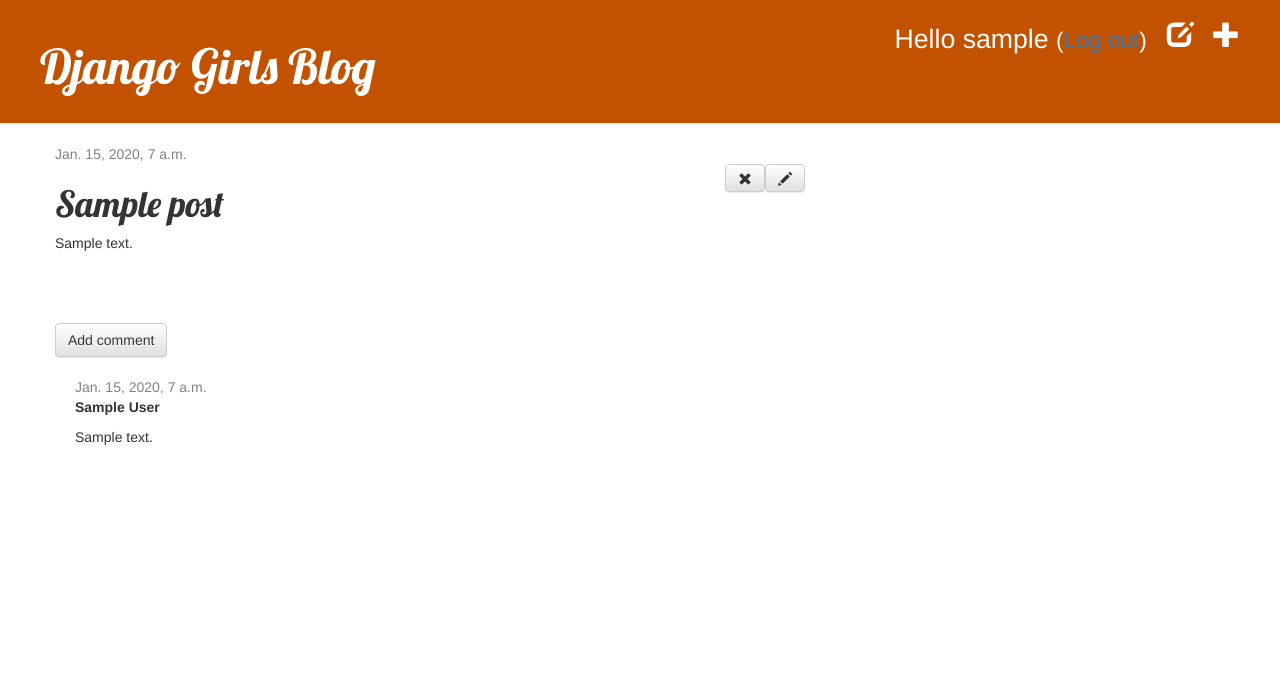
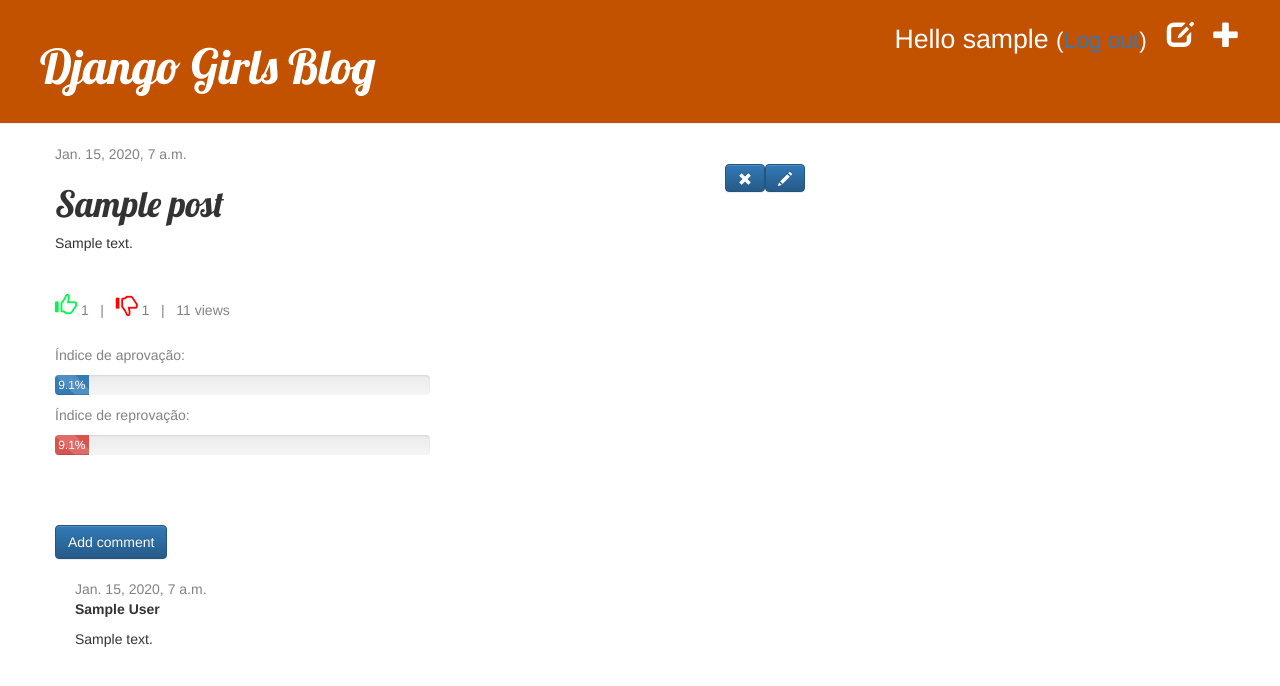
Before and after one commit to vanessakoch/DjangoTutorial, a Django app: page /post/1/ in a window 1280 px wide. Shown: the top 686 px of the page. Run offline with Django 3.2, Linux system fonts and the light colour scheme; a user stored in the database is signed in; tables that the repository leaves empty hold one stand-in row (values such as "Sample post"); parts of the project's set-up code (start-up, migrations or seed data) failed here and were passed over; some libraries are stand-ins or nearby versions.

Commit message:
add likes, deslikes, progressbar e update de css

```diff
--- a/blog/admin.py
+++ b/blog/admin.py
@@ -1,5 +1,7 @@
 from django.contrib import admin
-from .models import Post, Comment
+from .models import Post, Comment, PostLike, PostDislike
 
 admin.site.register(Post)
 admin.site.register(Comment)
+admin.site.register(PostLike)
+admin.site.register(PostDislike)
--- a/blog/models.py
+++ b/blog/models.py
@@ -1,6 +1,7 @@
 from django.conf import settings
 from django.db import models
 from django.utils import timezone
+from django.contrib.auth.models import User
 
 class Post(models.Model):
     author = models.ForeignKey(settings.AUTH_USER_MODEL, on_delete=models.CASCADE)
@@ -8,10 +9,17 @@
     text = models.TextField()
     created_date = models.DateTimeField(default=timezone.now)
     published_date = models.DateTimeField(blank=True, null=True)
+    views = models.BigIntegerField(default=0)
 
     def publish(self):
         self.published_date = timezone.now()
         self.save()
+
+    def likes_count(self):
+        return PostLike.objects.filter(post=self).count()
+
+    def dislikes_count(self):
+        return PostDislike.objects.filter(post=self).count()
 
     def __str__(self):
         return self.title
@@ -19,6 +27,21 @@
     def approved_comments(self):
         return self.comments.filter(approved_comment=True)
 
+class PostLike(models.Model):
+    user = models.ForeignKey(User, on_delete=models.CASCADE)
+    post = models.ForeignKey(Post, on_delete=models.CASCADE)
+    created_date = models.DateTimeField(auto_now=True)
+
+    def __str__(self):
+        return '{} - {}'.format(self.post.title, self.user)
+
+class PostDislike(models.Model):
+    user = models.ForeignKey(User, on_delete=models.CASCADE)
+    post = models.ForeignKey('blog.Post', on_delete=models.CASCADE)
+    created_date = models.DateTimeField(auto_now=True)
+
+    def __str__(self):
+        return '{} - {}'.format(self.post.title, self.user)
 
 class Comment(models.Model):
     post = models.ForeignKey('blog.Post', on_delete=models.CASCADE, related_name='comments')
--- a/blog/static/css/blog.css
+++ b/blog/static/css/blog.css
@@ -1,3 +1,22 @@
+.glyphicon-thumbs-down, .glyphicon-thumbs-up {
+    margin: 30px 0;
+    font-size: 22px;
+    color: #b9b6b6;
+}
+
+.liked {
+    color: rgb(4, 245, 77);
+}
+
+.disliked {
+    color: #F00;
+}
+
+.progress {
+    margin: 10px 0;
+    width: 50%;
+}
+
 h1 a, h2 a {
     color: #C25100;
     font-family: 'Lobster';
@@ -74,3 +93,7 @@
 img {
     width: 50%;
 }
+
+input, textarea {
+    margin: 5px 0;
+}
--- a/blog/templates/blog/add_comment_to_post.html
+++ b/blog/templates/blog/add_comment_to_post.html
@@ -4,6 +4,6 @@
     <h1>New comment</h1>
     <form method="POST" class="post-form">{% csrf_token %}
         {{ form.as_p }}
-        <button type="submit" class="save btn btn-default">Send</button>
+        <button type="submit" class="save btn btn-primary">Send</button>
     </form>
 {% endblock %}
--- a/blog/templates/blog/post_detail.html
+++ b/blog/templates/blog/post_detail.html
@@ -8,25 +8,68 @@
             </div>
         {% else %}
             {% if user.is_authenticated %}
-                <a class="btn btn-default right" href="{% url 'post_publish' pk=post.pk %}">Publish</a>
+                <a class="btn btn-primary right" href="{% url 'post_publish' pk=post.pk %}">Publish</a>
             {% endif %}
         {% endif %}
         {% if user.is_authenticated %}
-        <a class="btn btn-default right" href="{% url 'post_edit' pk=post.pk %}"><span class="glyphicon glyphicon-pencil"></span></a>
-        <a class="btn btn-default right" href="{% url 'post_remove' pk=post.pk %}"><span class="glyphicon glyphicon-remove"></span></a>
+            <a class="btn btn-primary right" href="{% url 'post_edit' pk=post.pk %}"><span class="glyphicon glyphicon-pencil"></span></a>
+            <a class="btn btn-primary right" href="{% url 'post_remove' pk=post.pk %}"><span class="glyphicon glyphicon-remove"></span></a>
         {% endif %}
+
         <h1>{{ post.title }}</h1>
         <p>{{ post.text|linebreaksbr }}</p>
+
+        <div class="date">
+            <a href="{% url 'post_like' pk=post.pk %}">
+                {% if liked %}
+                    <span class="glyphicon glyphicon-thumbs-up liked"></span>
+                {% else %}
+                    <span class="glyphicon glyphicon-thumbs-up"></span>
+                {% endif %}
+            </a>
+
+            {{ post.likes_count }} &nbsp; | &nbsp;
+
+            <a href="{% url 'post_dislike' pk=post.pk %}">
+                {% if disliked %}
+                    <span class="glyphicon glyphicon-thumbs-down disliked"></span>
+                {% else %}
+                    <span class="glyphicon glyphicon-thumbs-down"></span>
+                {% endif %}
+            </a>
+
+            {{ post.dislikes_count }} &nbsp; | &nbsp;
+
+            {{ post.views }} views
+
+            </br>
+            Índice de aprovação:
+            <div class="progress">
+                <div class="progress-bar progress-bar-striped bg-success" role="progressbar"
+                aria-valuenow="{{ percent_likes|floatformat:1 }}" aria-valuemin="0" aria-valuemax="100" style="width:{{ percent_likes|floatformat:0 }}%">
+                {{ percent_likes|floatformat:1 }}%
+                </div>
+            </div>
+
+            Índice de reprovação:
+            <div class="progress">
+                <div class="progress-bar progress-bar-danger progress-bar-striped" role="progressbar"
+                aria-valuenow="{{ percent_dislikes|floatformat:1 }}" aria-valuemin="0" aria-valuemax="100" style="width:{{ percent_dislikes|floatformat:0 }}%">
+                {{ percent_dislikes|floatformat:1 }}%
+                </div>
+            </div>
+        </div>
     </div>
-    <a class="btn btn-default" href="{% url 'add_comment_to_post' pk=post.pk %}">Add comment</a>
+
+    <a class="btn btn-primary" href="{% url 'add_comment_to_post' pk=post.pk %}">Add comment</a>
     {% for comment in post.comments.all %}
     	{% if user.is_authenticated or comment.approved_comment %}
         <div class="comment">
             <div class="date">{{ comment.created_date }}
 
             {% if not comment.approved_comment %}
-            	<a class="btn btn-default" href="{% url 'comment_remove' pk=comment.pk %}"><span class="glyphicon glyphicon-remove"></span></a>
-                <a class="btn btn-default" href="{% url 'comment_approve' pk=comment.pk %}"><span class="glyphicon glyphicon-ok"></span></a>
+            	<a class="btn btn-primary" href="{% url 'comment_remove' pk=comment.pk %}"><span class="glyphicon glyphicon-remove"></span></a>
+                <a class="btn btn-primary" href="{% url 'comment_approve' pk=comment.pk %}"><span class="glyphicon glyphicon-ok"></span></a>
             {% endif %}
             </div>
             <strong>{{ comment.author }}</strong>
@@ -34,7 +77,7 @@
         </div>
         {% endif %}
     {% empty %}
-        <p>No comments here yet :(</p>
+        <p></br>No comments here yet :(</p>
     {% endfor %}
 
 {% endblock %}
--- a/blog/templates/blog/post_edit.html
+++ b/blog/templates/blog/post_edit.html
@@ -4,6 +4,6 @@
     <h2>New post</h2>
     <form method="POST" class="post-form">{% csrf_token %}
         {{ form.as_p }}
-        <button type="submit" class="save btn btn-default">Save</button>
+        <button type="submit" class="save btn btn-primary">Save</button>
     </form>
 {% endblock %}
--- a/blog/urls.py
+++ b/blog/urls.py
@@ -9,6 +9,8 @@
     path('drafts/', views.post_draft_list, name='post_draft_list'),
     path('post/<pk>/publish/', views.post_publish, name='post_publish'),
     path('post/<pk>/remove/', views.post_remove, name='post_remove'),
+    path('post/<pk>/like/', views.post_like, name='post_like'),
+    path('post/<pk>/dislike/', views.post_dislike, name='post_dislike'),
     path('post/<int:pk>/comment/', views.add_comment_to_post, name='add_comment_to_post'),
     path('comment/<int:pk>/approve/', views.comment_approve, name='comment_approve'),
     path('comment/<int:pk>/remove/', views.comment_remove, name='comment_remove'),
--- a/blog/views.py
+++ b/blog/views.py
@@ -1,6 +1,6 @@
 from django.shortcuts import render, get_object_or_404
 from django.utils import timezone
-from .models import Post, Comment
+from .models import Post, Comment, PostLike, PostDislike
 from .forms import PostForm, CommentForm
 from django.shortcuts import redirect
 from django.contrib.auth.decorators import login_required
@@ -11,7 +11,38 @@
 
 def post_detail(request, pk):
     post = get_object_or_404(Post, pk=pk)
-    return render(request, 'blog/post_detail.html', {'post': post})
+    post.views += 1
+    post.save()
+    liked = False
+    disliked = False
+
+    if request.user.is_authenticated:
+
+        likes_count = PostLike.objects.filter(
+            post_id=pk,
+            user=request.user
+        ).count()
+
+        dislikes_count = PostDislike.objects.filter(
+            post_id=pk,
+            user=request.user
+        ).count()
+
+        if likes_count > 0:
+            liked = True
+
+        if dislikes_count > 0:
+            disliked = True
+
+    percent_likes = post.likes_count() * 100 / post.views
+    percent_dislikes = post.dislikes_count() * 100 / post.views
+
+    return render(
+        request,
+        'blog/post_detail.html',
+        {'post': post, 'liked': liked, 'disliked': disliked,
+        'percent_likes': percent_likes, 'percent_dislikes': percent_dislikes}
+    )
 
 @login_required
 def post_new(request):
@@ -61,6 +92,44 @@
     post.delete()
     return redirect('post_list')
 
+@login_required
+def post_like(request, pk):
+    likes_count = PostLike.objects.filter(
+        post_id=pk,
+        user=request.user
+    ).count()
+
+    dislikes_count = PostDislike.objects.filter(
+        post_id=pk,
+        user=request.user
+    ).count()
+
+    if likes_count == 0 and dislikes_count == 0:
+        post_like, created = PostLike.objects.get_or_create(
+            post_id=pk,
+            user=request.user
+        )
+    return redirect('post_detail', pk=pk)
+
+@login_required
+def post_dislike(request, pk):
+    likes_count = PostLike.objects.filter(
+        post_id=pk,
+        user=request.user
+    ).count()
+
+    dislikes_count = PostDislike.objects.filter(
+        post_id=pk,
+        user=request.user
+    ).count()
+
+    if likes_count == 0 and dislikes_count == 0:
+        post_dislike, created = PostDislike.objects.get_or_create(
+            post_id=pk,
+            user=request.user
+        )
+    return redirect('post_detail', pk=pk)
+
 def add_comment_to_post(request, pk):
     post = get_object_or_404(Post, pk=pk)
     if request.method == "POST":
```
Also changed, not shown: blog/migrations/0003_post_views.py (added), blog/migrations/0004_post_likes.py (added), blog/migrations/0005_auto_20200418_1750.py (added), blog/migrations/0006_postdislike.py (added). Lines whose indentation alone changed are shown as unchanged.
